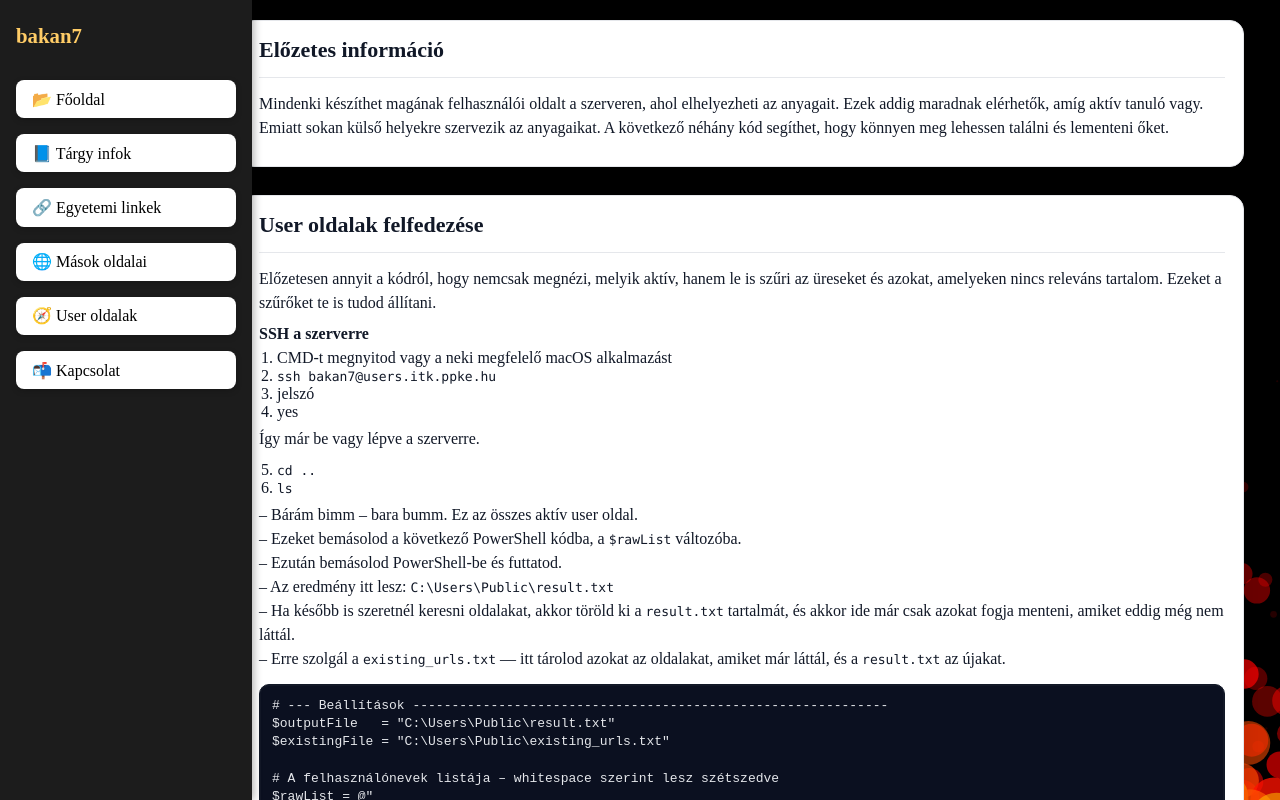
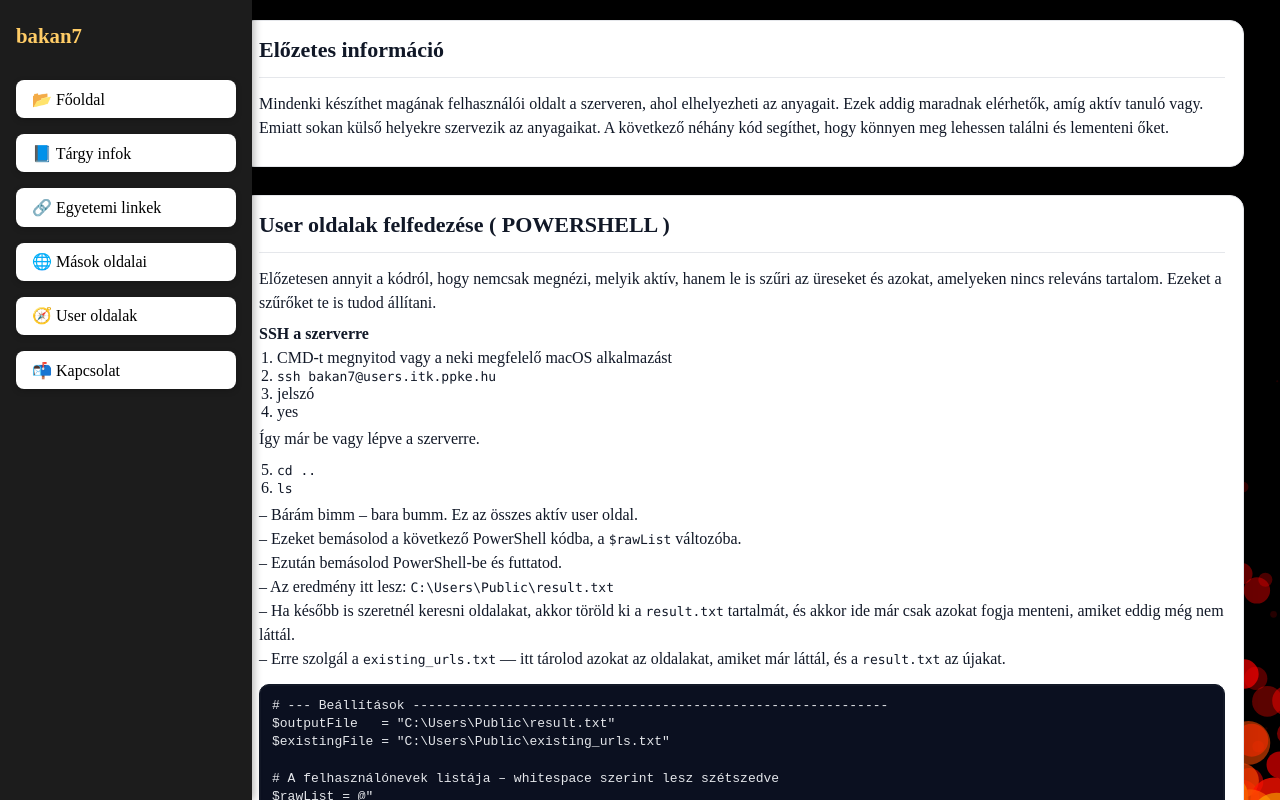
Before and after one commit to Andrssss/MyWebsite, a React (Vite) app: page /User_oldalak in a window 1280 px wide. Shown: the top 800 px of the page. Built offline with nearby package versions, Linux system fonts and the light colour scheme.

Commit message:
last last

```diff
--- a/src/User_pages.tsx
+++ b/src/User_pages.tsx
@@ -31,7 +31,7 @@ const User_pages = () => {
             <div className="others-ll__noteWrap" aria-live="polite">
 
                 <section className="others-ll__note" aria-labelledby="quota-note-title">
-                    <h3 id="quota-note-title">User oldalak felfedezése</h3>
+                    <h3 id="quota-note-title">User oldalak felfedezése ( POWERSHELL )</h3>
                     <hr />
                     <p>Előzetesen annyit a kódról, hogy nemcsak megnézi, melyik aktív, hanem le is szűri az üreseket és azokat, amelyeken nincs releváns tartalom. Ezeket a szűrőket te is tudod állítani. </p>
 
@@ -220,7 +220,7 @@ if (Test-Path -Path $filePath) {
             {/* NOTE #2 */}
             <div className="others-ll__noteWrap" aria-live="polite">
                 <section className="others-ll__note" aria-labelledby="quota-note-title-2">
-                    <h3 id="quota-note-title-2">User oldalak tartalmának Letöltése</h3>
+                    <h3 id="quota-note-title-2">User oldalak tartalmának Letöltése  ( POWERSHELL )</h3>
                     <hr />
                     <p>
                         Ha "LETÖLTÉS_1" nem működik, akkor a speckós "LETÖLTÉS_2"-vel lehet lehúzni az oldal tartalmát.
```
